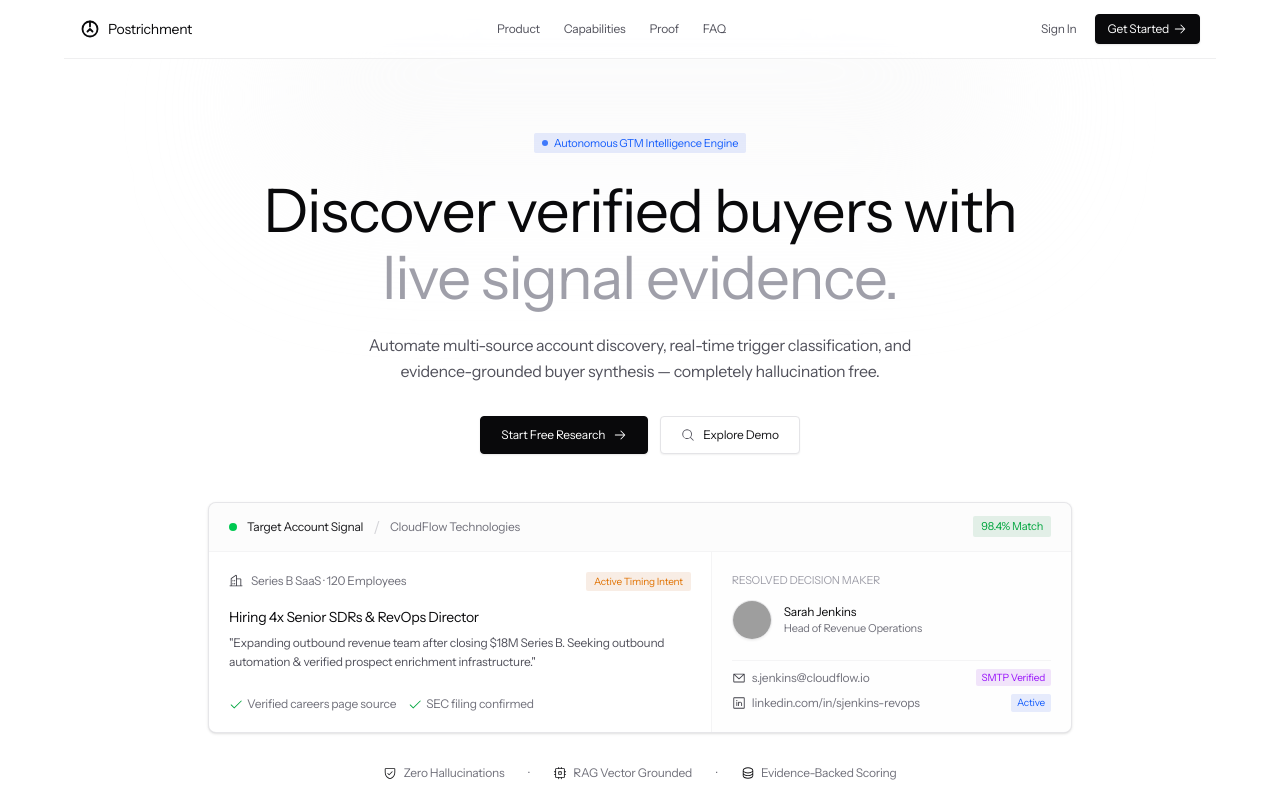
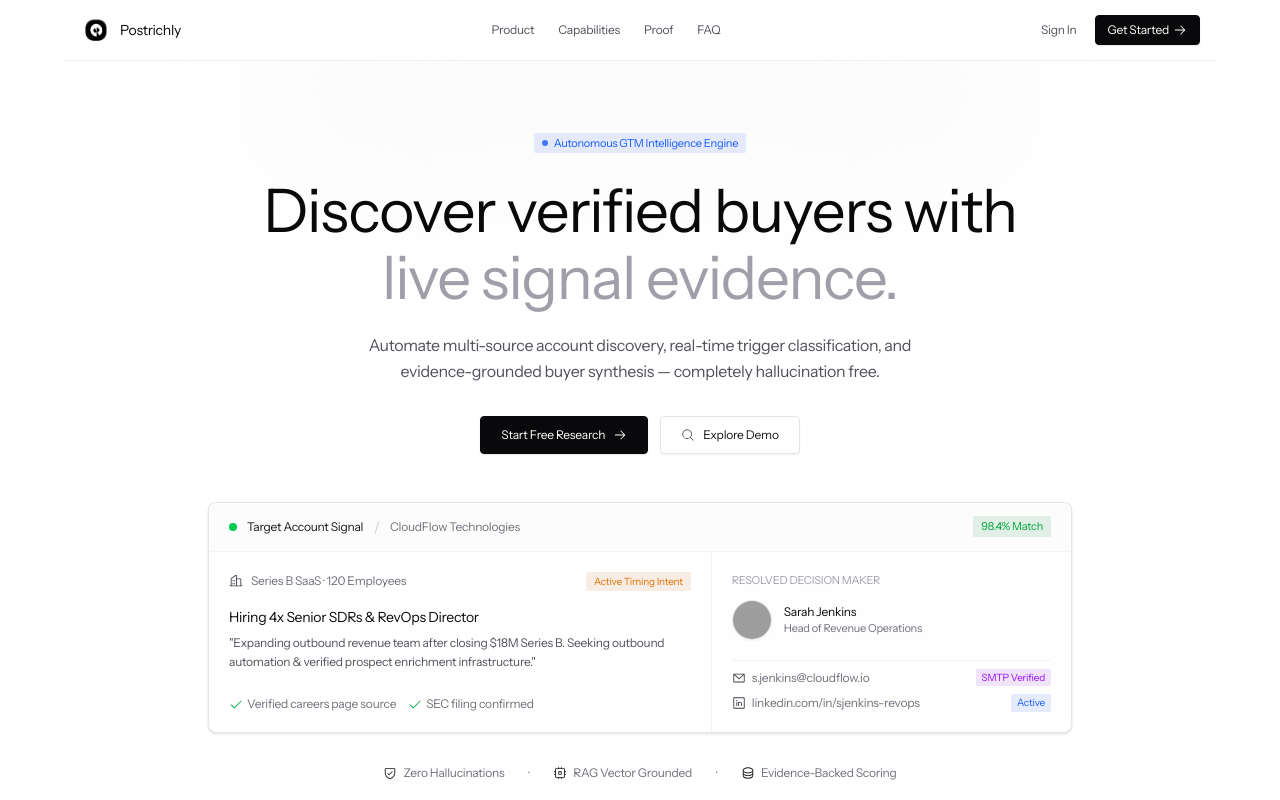
Before and after one commit to fit-edoc/prostichemet, a Next.js app in the folder frontend/: page / in a window 1280 px wide. Shown: the top 800 px of the page. Built offline with nearby package versions, Linux system fonts and the light colour scheme; no server answers; grey boxes are pictures that could not be loaded.

Commit message:
ui(navbar): update brand logo and header navigation links

```diff
--- a/frontend/src/components/common/Navbar.tsx
+++ b/frontend/src/components/common/Navbar.tsx
@@ -2,6 +2,7 @@
 
 import * as React from "react";
 import Link from "next/link";
+import Image from "next/image";
 import { useRouter } from "next/navigation";
 import { useAppDispatch, useAppSelector } from "../../hooks/useRedux";
 import { fetchCurrentUser, logout } from "../../store/slices/authSlice";
@@ -69,23 +70,18 @@ export function Navbar() {
             : "max-w-6xl py-3.5 px-4 bg-white/80 backdrop-blur-sm border-b border-zinc-200/60"
         }`}
       >
-        {/* Brand Logo & Name in Instrument Sans - RAW ICON WITHOUT BG BLACK */}
+        {/* Brand Logo & Name in Instrument Sans */}
         <Link href="/" className="flex items-center gap-2 group">
-          <svg
-            className="w-5 h-5 text-zinc-950 transition-transform group-hover:scale-105"
-            viewBox="0 0 24 24"
-            fill="none"
-            stroke="currentColor"
-            strokeWidth="2.2"
-            strokeLinecap="round"
-            strokeLinejoin="round"
-          >
-            <circle cx="12" cy="12" r="9" />
-            <path d="M12 3v6" />
-            <path d="m15 15-3-3-3 3" />
-          </svg>
+          <Image
+            src="/logo.png"
+            alt="Postrichly"
+            width={100}
+            height={100}
+            className="w-8 h-8 rounded object-contain transition-transform group-hover:scale-105"
+            priority
+          />
           <span className="text-sm font-normal tracking-tight text-zinc-950">
-            Postrichment
+            Postrichly
           </span>
         </Link>
 
```
